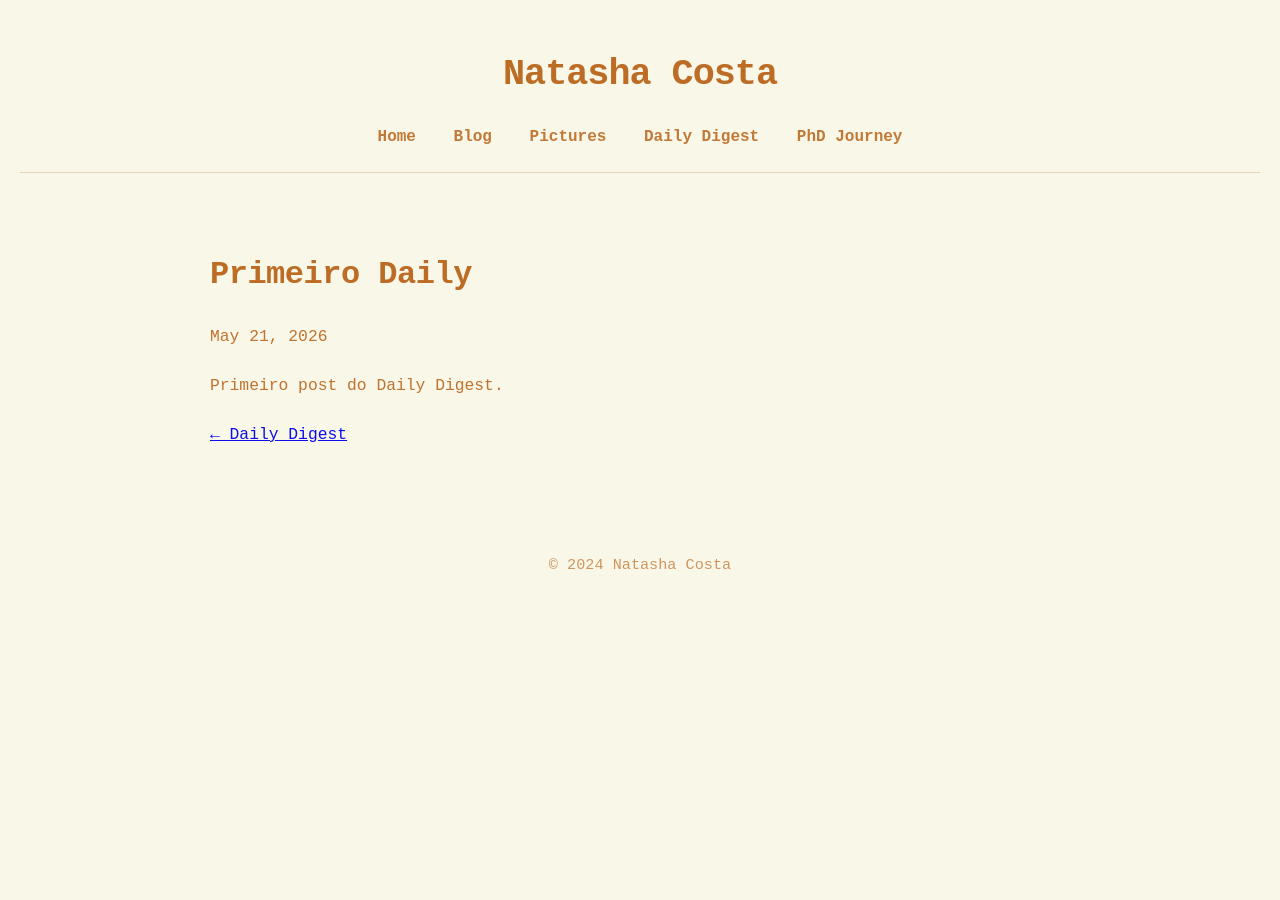
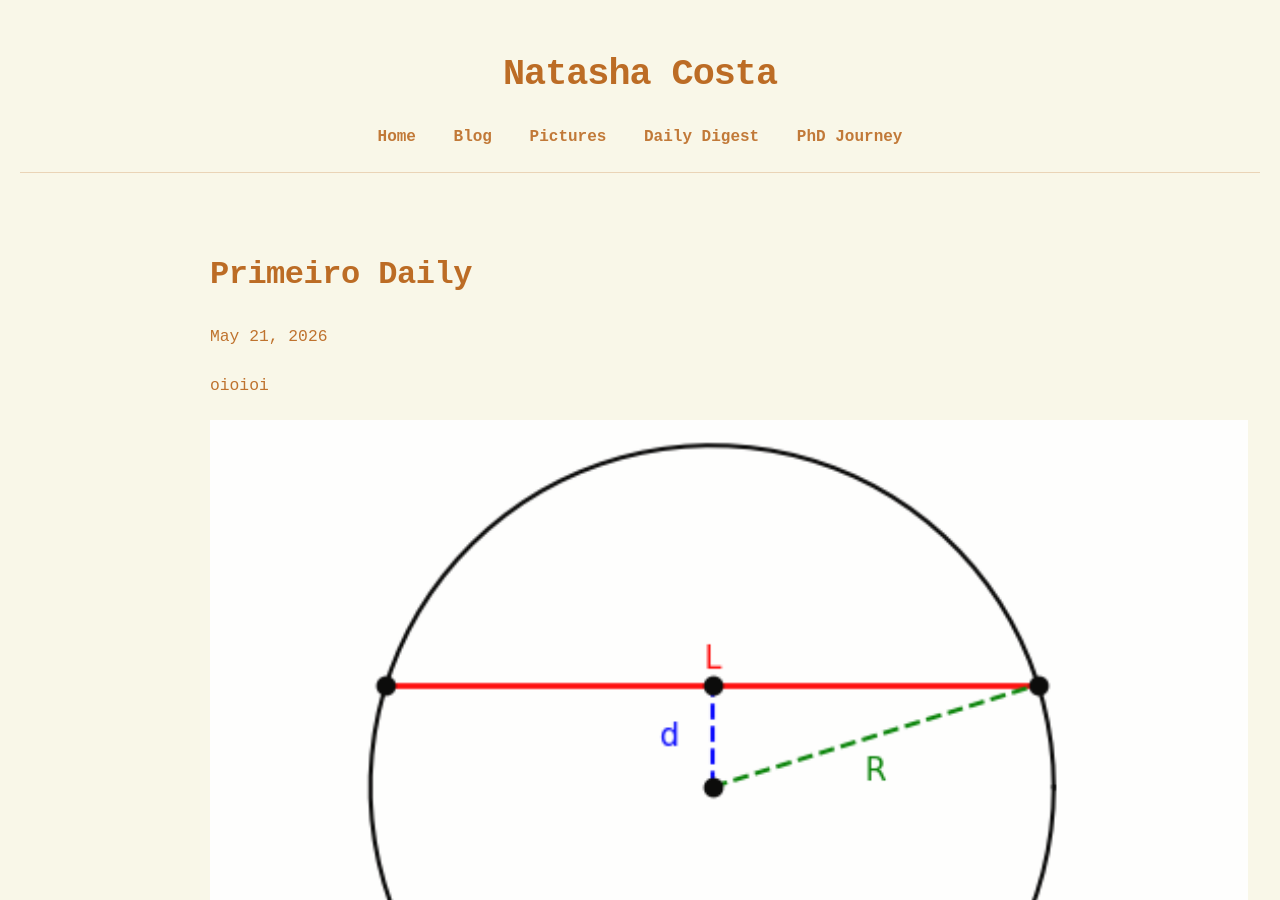
Before and after one commit to AstroNatasha/AstroNatasha.github.io, a Jekyll site: the page built from _daily/2026-05-21-primeiro-daily.md, in a window 1280 px wide and 900 px high. Built offline with Jekyll 4.4.1, drawn with Linux system fonts in a browser that asks for light colours.

Commit message:
Update Daily Digest “2026-05-21-primeiro-daily”

```diff
--- a/_daily/2026-05-21-primeiro-daily.md
+++ b/_daily/2026-05-21-primeiro-daily.md
@@ -1,6 +1,10 @@
 ---
 layout: daily_post
-title: "Primeiro Daily"
+title: Primeiro Daily
+date: 2026-05-21
 ---
+oioioi
 
-Primeiro post do Daily Digest.
+![](/images/misc/circle.png)
+
+![]()
```
Also changed, not shown: images/misc/circle.png (added), images/misc/equation_occultation.png (added).
